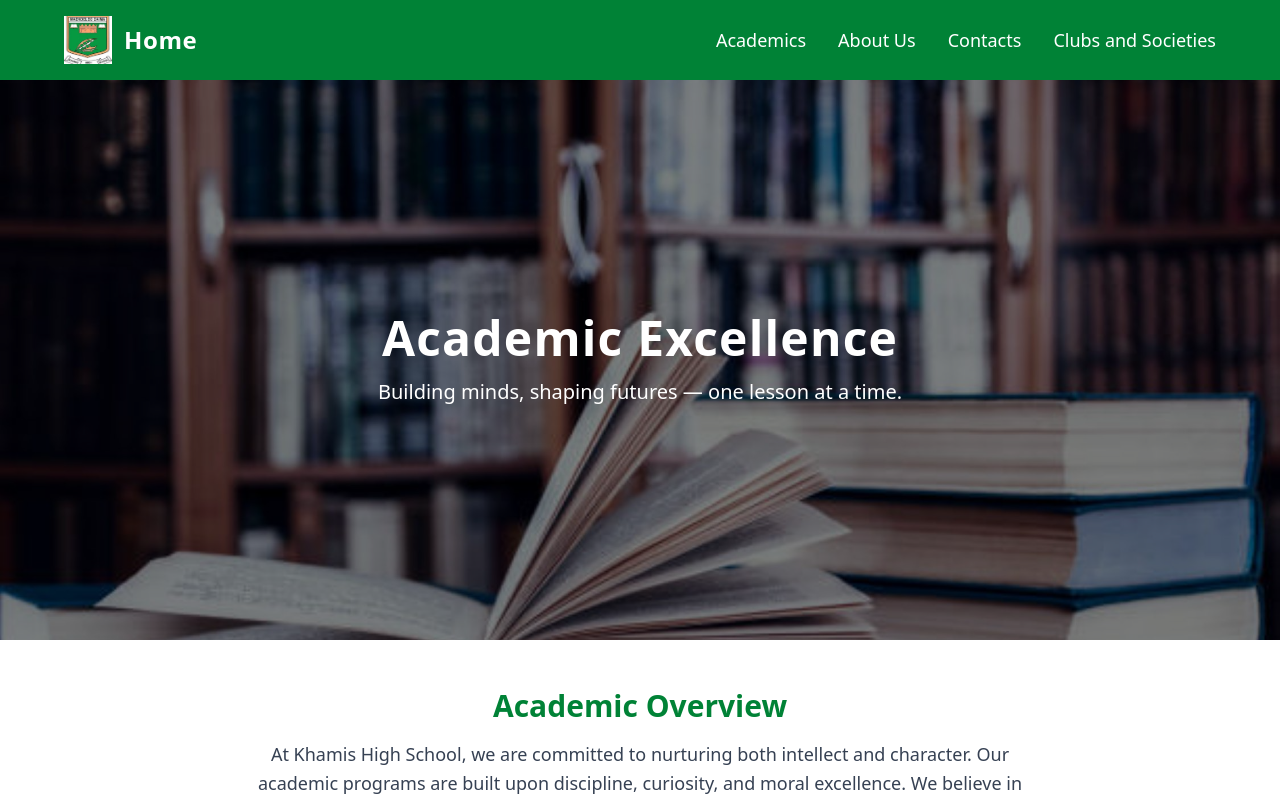
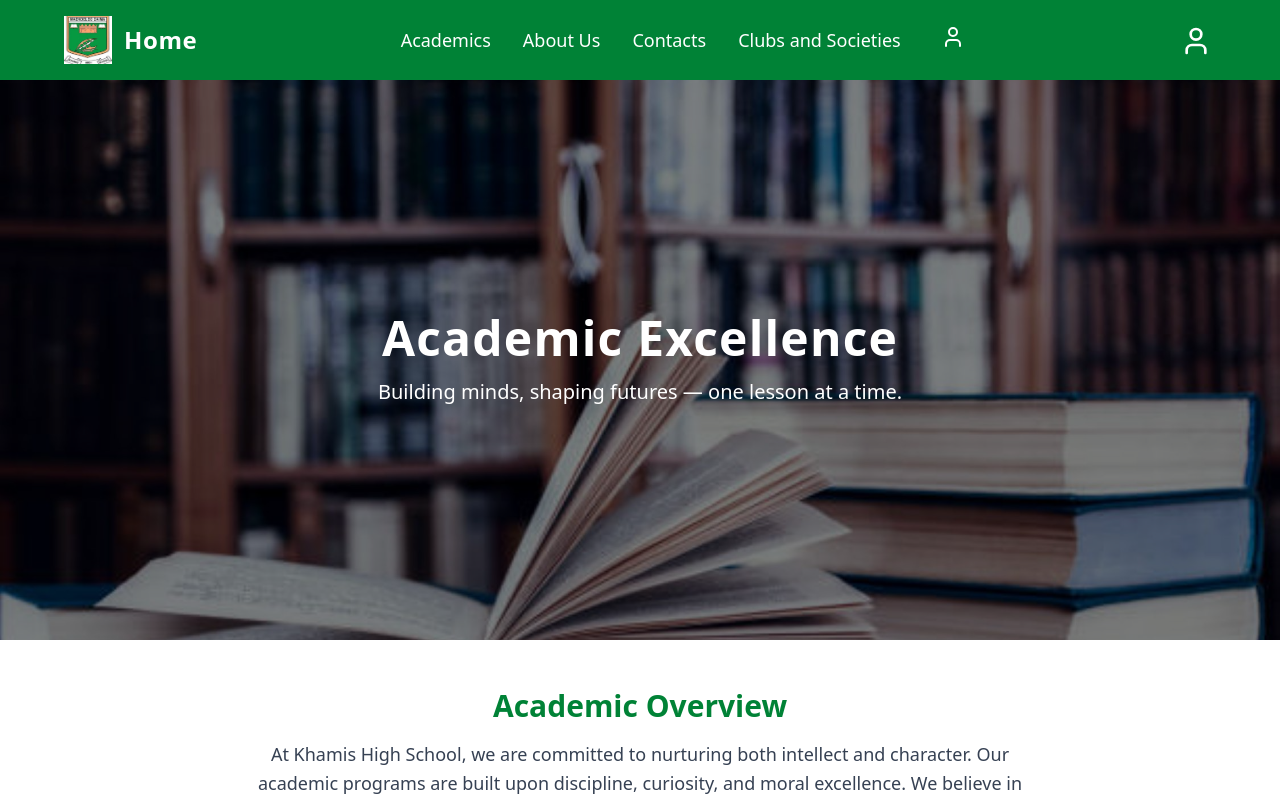
Before and after one commit to Arif-Rahim-2005/Khamis-high-frontend, a React (Vite) app: page /academics in a window 1280 px wide. Shown: the top 800 px of the page. Built offline with nearby package versions, Linux system fonts and the light colour scheme.

Commit message:
added profile logic

```diff
--- a/package.json
+++ b/package.json
@@ -11,6 +11,7 @@
   },
   "dependencies": {
     "@tailwindcss/vite": "^4.1.13",
+    "lucide-react": "^0.545.0",
     "react": "^19.1.1",
     "react-dom": "^19.1.1",
     "react-router-dom": "^7.9.3",
--- a/src/components/Header.jsx
+++ b/src/components/Header.jsx
@@ -1,46 +1,12 @@
 import { Link } from "react-router-dom";
 import React from "react";
 import { useState } from "react";
+import { User } from "lucide-react";
+
 const Header = () => {
   const [isOpen, setIsOpen] = useState(false);
+  const [isDropdownOpen, setIsDropdownOpen] = useState(false);
   return (
-    // <nav className="flex flex-row bg-green-700 text-white p-4 justify-between items-center">
-    //   <div className="flex-1/3 flex flex-row gap-1.5">
-    //     <div className="w-16 h-16 flex justify-center items-center">
-    //       <img src="./Photos/image.png" alt="Khamis High badge" />
-    //     </div>
-
-    //   </div>
-    //   <button className="md:hidden m-1.5" onClick={() => setIsOpen(!isOpen)}>
-    //     ☰
-    //   </button>
-    //   <div className="hidden md:flex flex-row gap-12 text-2xl font-semibold">
-    //     <div>
-    //       <Link to="/academics">
-    //         <p>Academics</p>
-    //       </Link>
-    //     </div>
-    //     <div>
-    //       <Link to="/about-us">
-    //         <p>About us</p>
-    //       </Link>
-    //     </div>
-    //     <div>
-    //       <Link to="/contacts">
-    //         <p>Contacts</p>
-    //       </Link>
-    //     </div>
-    //     <div>
-    //       <Link to="/clubs">
-    //         <p>CLubs and Societies</p>
-    //       </Link>
-    //     </div>
-    //     {/* <div>
-    //         <p>more...</p>
-    //       </div> */}
-    //   </div>
-
-    // </nav>
     <nav className="flex justify-between items-center px-6 md:px-16 py-4 bg-green-700 text-white shadow-md relative">
       {/* Logo */}
       <div className="flex items-center gap-3">
@@ -71,15 +37,72 @@ const Header = () => {
         <Link to="/clubs" className="hover:underline">
           Clubs and Societies
         </Link>
+
+        {/* Profile Icon */}
+        <div className="relative">
+          <button
+            onClick={() => setIsDropdownOpen((prev) => !prev)}
+            className="ml-2 hover:scale-110 transition-transform duration-300 focus:outline-none"
+          >
+            <User className="w-6 h-6 text-white hover:text-yellow-300 transition-colors duration-300" />
+          </button>
+
+          {/* Dropdown Menu */}
+          {isDropdownOpen && (
+            <div className="absolute right-0 mt-2 bg-white text-black rounded-md shadow-lg z-50 w-40">
+              <button
+                className="block w-full text-left px-4 py-2 hover:bg-gray-100"
+                onClick={() => alert("Open login form")}
+              >
+                Login
+              </button>
+              <button
+                className="block w-full text-left px-4 py-2 hover:bg-gray-100"
+                onClick={() => alert("Open signup form")}
+              >
+                Signup
+              </button>
+            </div>
+          )}
+        </div>
       </div>
 
       {/* Mobile Button */}
+      <div className="flex col-start-2 justify-between items-center gap-2">
+        {/* Profile Icon */}
+        <div className="relative">
+          <button
+            onClick={() => setIsDropdownOpen((prev) => !prev)}
+            className="ml-2 hover:scale-110 transition-transform duration-300 focus:outline-none"
+          >
+            <User className="w-10 h-10 text-white hover:text-yellow-300 transition-colors duration-300 pt-2"  />
+          </button>
+
+          {/* Dropdown Menu */}
+          {isDropdownOpen && (
+            <div className="absolute right-0 mt-2 bg-white text-black rounded-md shadow-lg z-50 w-40">
+              <button
+                className="block w-full text-left px-4 py-2 hover:bg-gray-100"
+                onClick={() => alert("Open login form")}
+              >
+                Login
+              </button>
+              <button
+                className="block w-full text-left px-4 py-2 hover:bg-gray-100"
+                onClick={() => alert("Open signup form")}
+              >
+                Signup
+              </button>
+            </div>
+          )}
+        </div>
         <button
           onClick={() => setIsOpen(!isOpen)}
           className="md:hidden text-3xl focus:outline-none"
         >
           ☰
         </button>
+      </div>
 
       {/* Mobile Dropdown */}
       {isOpen && (
```
Also changed, not shown: 1 other file (tests, documents, lock files or other folders). Lines whose indentation alone changed are shown as unchanged.
